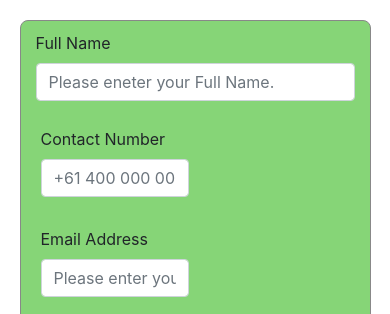
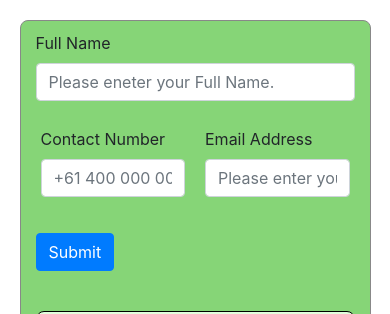
Before and after one commit to cillierskirsten/my-new-phonebook, a website with bundled scripts: page public/index.html in a window 390 px wide. Shown: the top 314 px of the page. Built offline with nearby package versions, Linux system fonts and the light colour scheme.

Commit message:
Update phoneBook.css

```diff
--- a/public/styles/phoneBook.css
+++ b/public/styles/phoneBook.css
@@ -15,6 +15,7 @@
 }
 
 .halfWidth {
-    margin: 10px 10px 20px;
-    width: 45%;
+    padding: 10px 10px 20px;
+    width: 50%;
+    box-sizing: border-box;
 }
```
